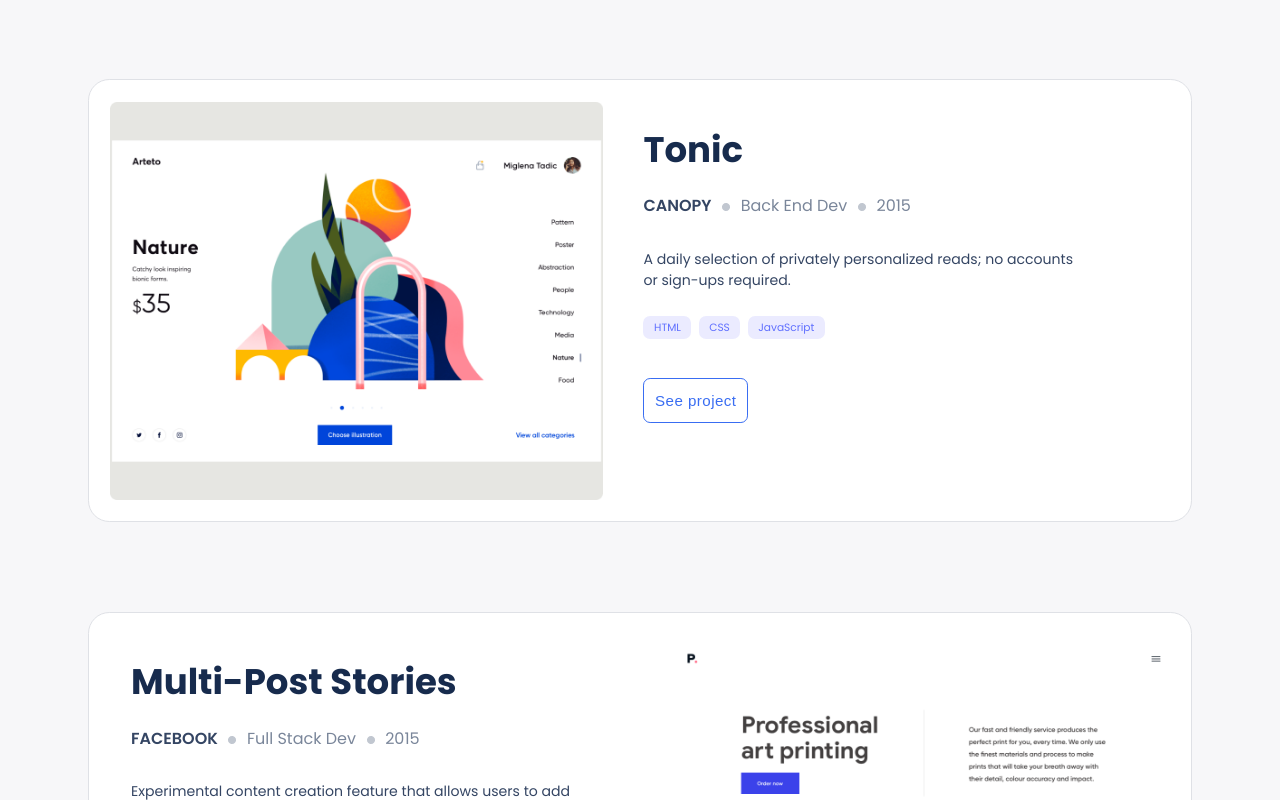
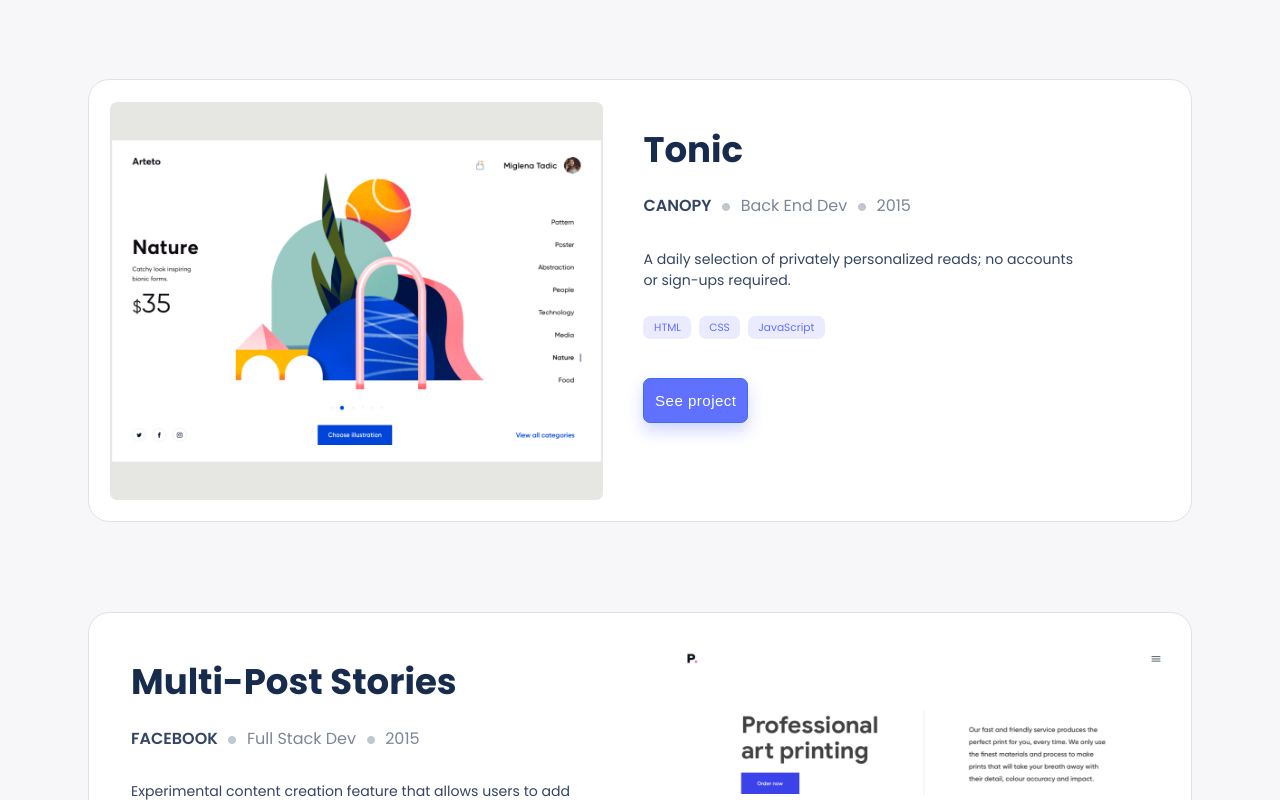
Before and after one commit to maximoortelli/Portfolio-setup-and-mobile-first, a website: page index.html in a window 1280 px wide. In both pictures the pointer is over the button 695 px from the left and 1247 px from the top of the page. Shown: the part 847-1647 px from the top of the page. Drawn offline with Linux system fonts and the light colour scheme.

Commit message:
Animation for hover button
This a project about creating animation or transition for the portfolio.

```diff
--- a/style.css
+++ b/style.css
@@ -262,6 +262,12 @@
   border-radius: 8px;
   color: #396df2;
   background-color: transparent;
+}
+
+button:hover {
+  color: #fff;
+  background-color: #6070ff;
+  box-shadow: 0 8px 16px rgba(64, 83, 252, 0.24);
 }
 
 button:active {
```
